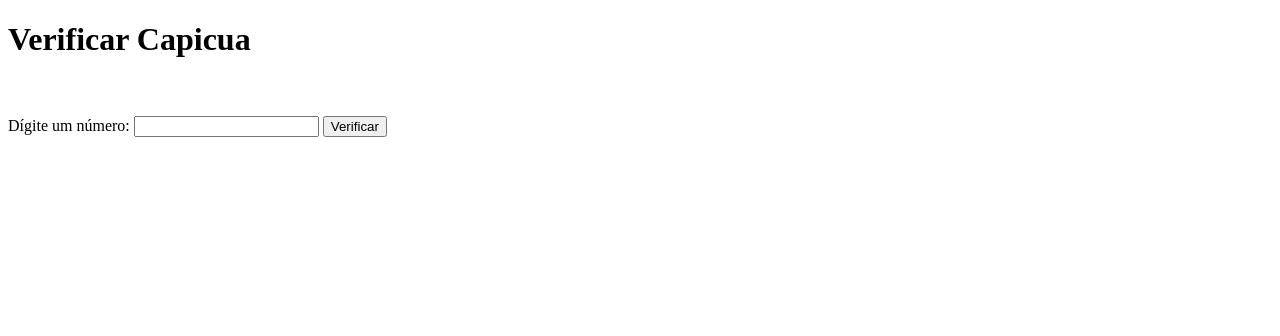
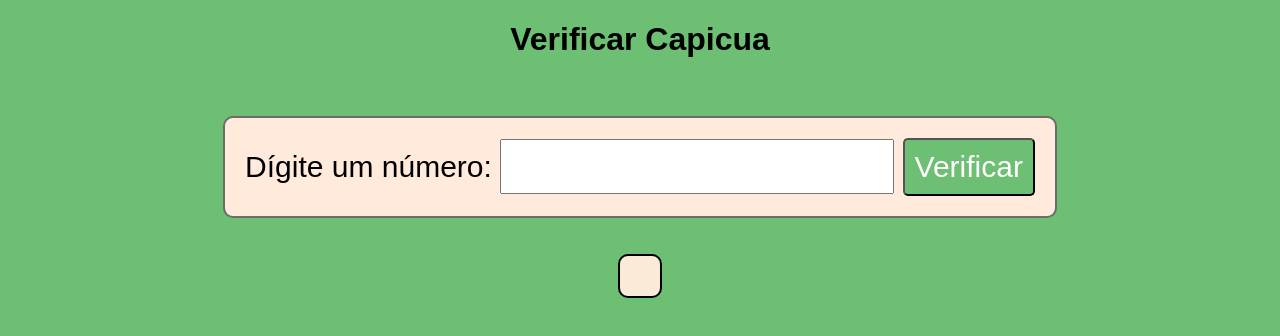
Before and after one commit to acacio-ctn/Exerc-cios-UEG, a plain HTML site: page 2o Semestre/Estrutura de Dados/capicua/index.html in a window 1280 px wide. Drawn offline with Linux system fonts and the light colour scheme.

Commit message:
Adicionando CSS ao exercício

```diff
--- a/2o Semestre/Estrutura de Dados/capicua/index.html
+++ b/2o Semestre/Estrutura de Dados/capicua/index.html
@@ -4,15 +4,22 @@
     <meta charset="UTF-8">
     <meta name="viewport" content="width=device-width, initial-scale=1.0">
     <title>Capicua</title>
+    <link rel="stylesheet" href="style.css">
 </head>
 <body>
     <script type="module" src="main.js"></script>
-    <h1>Verificar Capicua</h1>
+    <h1 class="titulo">Verificar Capicua</h1>
     <br><br>
+    <div class="divPai1">
+        <div class="divFilho1">
     <label for="">Dígite um número:</label>
     <input type="number" name="" id="entrada">
     <button type="button" id="botao">Verificar</button>
+    </div>
+    </div>
     <br><br>
+    <div class="divPai2">
     <div id="saida"></div>
+    </div>
 </body>
 </html>
--- /dev/null
+++ b/2o Semestre/Estrutura de Dados/capicua/style.css
@@ -0,0 +1,53 @@
+body{
+    background-color: rgb(109, 191, 115);
+    font-family: Arial, Helvetica, sans-serif;
+}
+
+.titulo{
+    display: flex;
+    justify-content: center;
+}
+
+.divPai1{
+    display: flex;
+    justify-content: center;
+}
+
+.divFilho1{
+    background-color: rgb(255, 234, 220);
+    padding: 20px;
+    font-size: 30px;
+    border: 2px rgb(107, 107, 107) solid;
+    border-radius: 10px;
+}
+
+.divPai2{
+    display: flex;
+    justify-content: center;
+}
+
+#saida{
+    background-color: antiquewhite;
+    padding: 20px;
+    font-size: 30px;
+    border-radius: 10px;
+    border: 2px black solid;
+
+}
+
+input{
+    height: 49px;
+    font-size: 30px;
+}
+
+#botao{
+    font-size: 30px;
+    border-radius: 5px;
+    padding: 10px;
+    background-color: rgb(109, 191, 115);
+    color: white;
+}
+
+#botao:hover{
+    background-color: green;
+}
```
